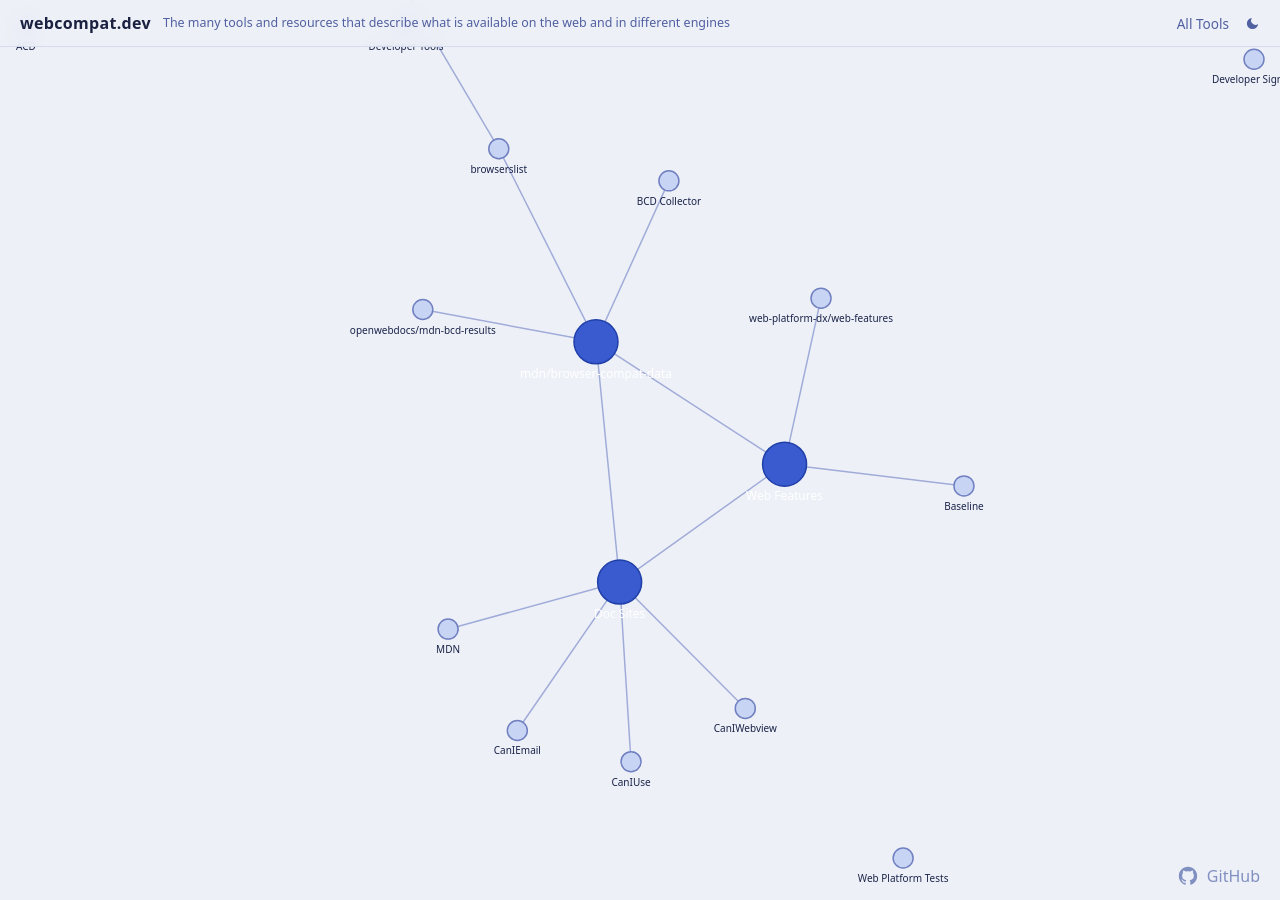
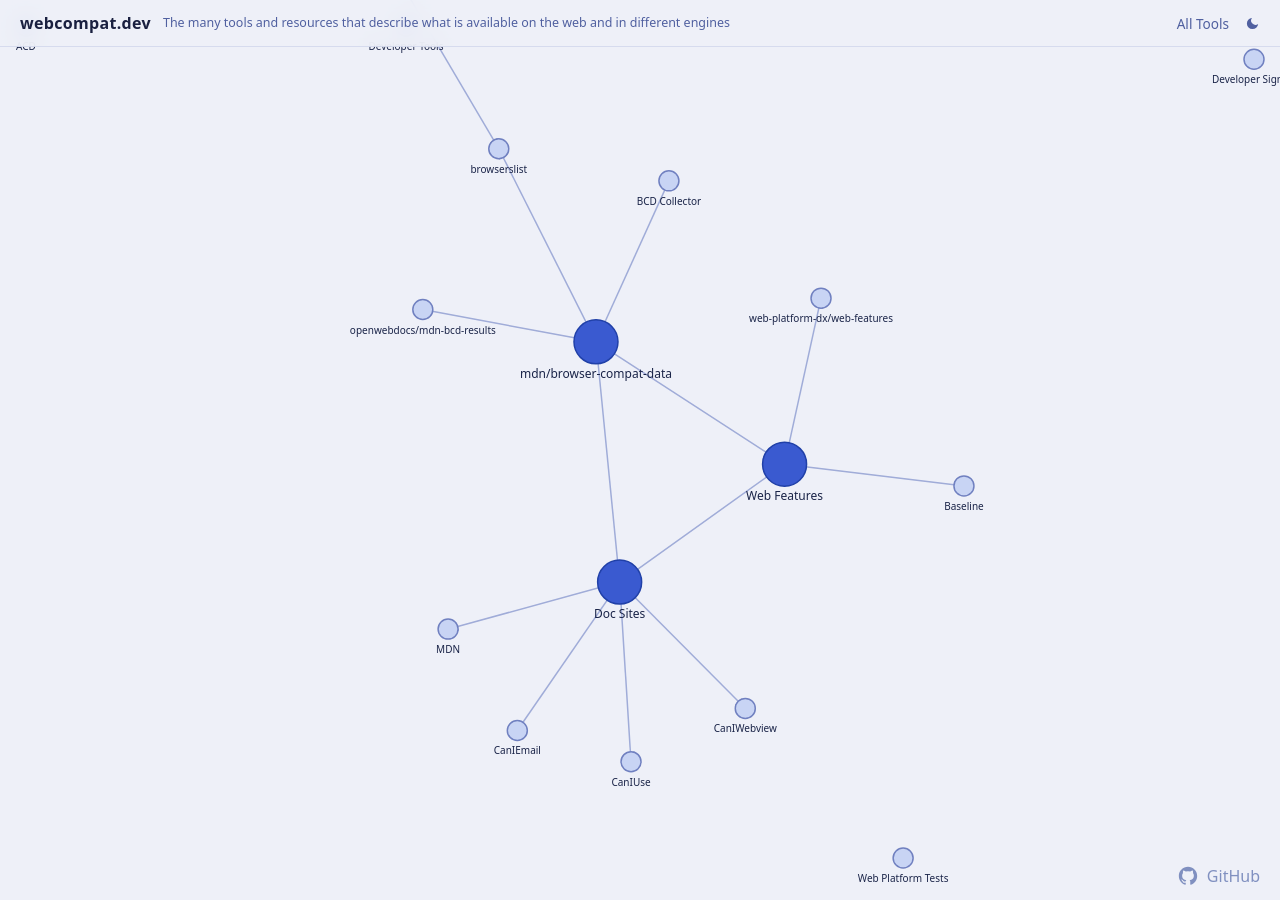
Before and after one commit to NiklasMerz/webcompat, a Jekyll site: the page built from index.html, in a window 1280 px wide. Built offline with Jekyll 4.4.1, drawn with Linux system fonts in a browser that asks for light colours.

Commit message:
fix white font in light mode

```diff
--- a/assets/css/style.css
+++ b/assets/css/style.css
@@ -292,8 +292,7 @@
   fill: #c8d4f4;
   stroke: #7080c0;
 }
-html.light .node-group.category text  { fill: #ffffff; }
-html.light .node-group:not(.category) text { fill: #1a2448; }
+html.light .node-group text { fill: #1a2448; }
 
 /* Panel */
 html.light #tool-panel {
```
